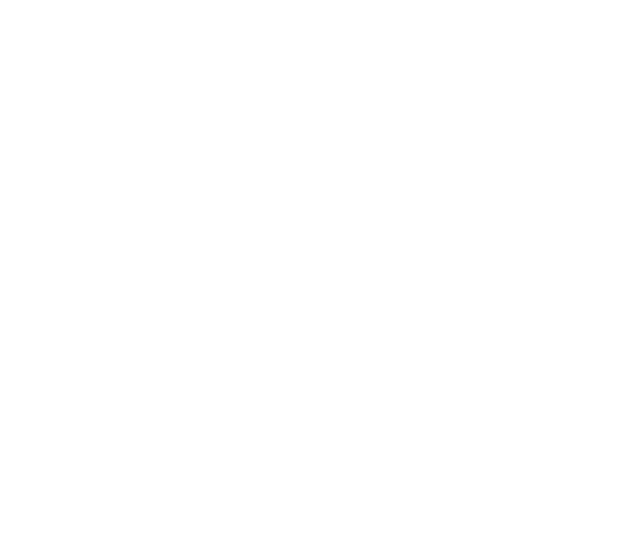
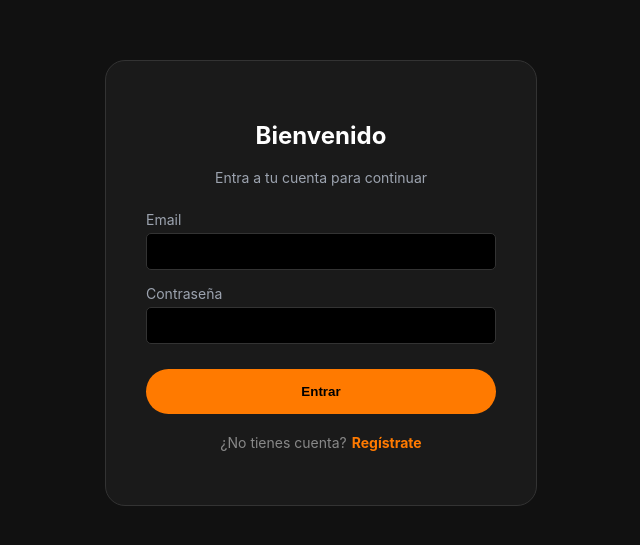
Before and after one commit to Victor261995/plataforma-Talentos, a React (Create React App) app: page /login in a window 1280 px wide. Before the commit this address had no page. Shown: the part 117-662 px from the top of the page, without its empty margins (319-959 px from the left). Built offline with nearby package versions, Linux system fonts and the light colour scheme.

Commit message:
feat: ui login y registro

```diff
--- a/src/Routes/Routes.jsx
+++ b/src/Routes/Routes.jsx
@@ -4,6 +4,7 @@
 import Artistas from "../pages/Artistas/Artistas";
 import Castings from "../pages/Castings/Castings";
 import Contacto from "../pages/Contact/Contacto";
+import Login from "../pages/Login/Login";
 import Registro from "../pages/Registro/Register";
 
 const AppRoutes = () => {
@@ -13,6 +14,7 @@
       <Route path="/artistas" element={<Artistas />} />
       <Route path="/castings" element={<Castings />} />
       <Route path="/contacto" element={<Contacto />} />
+      <Route path="/login" element={<Login />} />
       <Route path="/registro" element={<Registro />} />
     </Routes>
   );
--- /dev/null
+++ b/src/pages/Login/LoginStyles.js
@@ -0,0 +1,94 @@
+import { Link } from "react-router-dom";
+import styled from "styled-components";
+
+export const Container = styled.section`
+    width: 100%;
+    min-height: 100vh;
+    display: flex;
+    flex-direction: column;
+    justify-content: center;
+    align-items: center;
+    background-color: #111111;
+    color: white;
+`;
+
+export const FormWrapper = styled.div`
+    background-color: #1a1a1a;
+    padding: 40px;
+    border-radius: 20px;
+    border: 1px solid #333;
+`;
+
+export const Form = styled.form`
+    display: flex;
+    flex-direction: column;
+    width: 350px;
+
+    h2 {
+        margin-bottom: 5px;
+        text-align: center;
+    }
+
+    h3 {
+        font-size: 14px;
+        font-weight: normal;
+        color: #9ca3af;
+        margin-bottom: 25px;
+        text-align: center;
+    }
+`;
+
+export const Label = styled.label`
+    font-size: 14px;
+    margin-bottom: 5px;
+    color: #9ca3af;
+`;
+
+export const Input = styled.input`
+    margin-bottom: 15px;
+    padding: 10px;
+    background-color: #000;
+    border: 1px solid #333;
+    color: white;
+    border-radius: 5px;
+    outline: none;
+
+    &:focus {
+        border-color: #ff7a00;
+    }
+`;
+
+export const SubmitButton = styled.button`
+  padding: 15px;
+  cursor: pointer;
+  border-radius: 999px;
+  background-color: #ff7a00;
+  color: black;
+  border: none;
+  font-weight: bold;
+  margin-top: 10px;
+  transition: 0.3s;
+
+  &:hover {
+    background-color: #ff9500;
+  }
+`;
+
+export const RedirectText = styled.p`
+  display: flex;
+  justify-content: center;
+  gap: 5px;
+  font-size: 14px;
+  margin-top: 20px;
+  color: #888;
+`;
+
+export const StyledLink = styled(Link)`
+  color: #ff7a00;
+  text-decoration: none;
+  font-weight: bold;
+
+  &:hover {
+    text-decoration: underline;
+  }
+`;
--- a/src/pages/Login/login.jsx
+++ b/src/pages/Login/login.jsx
@@ -1,5 +1,46 @@
-const login = () => {
-  return <h1>Login</h1>;
-};
+import { useState } from "react";
+import { Container, FormWrapper, Form, Label, Input, SubmitButton, RedirectText, StyledLink } from "./LoginStyles";
 
-export default login;
+export function Login() {
+  const [formObject, setFormObject] = useState({
+    email: "",
+    password: ""
+  });
+
+  const changeHandler = (e) => {
+    const { name, value } = e.target;
+
+    setFormObject({ ...formObject, [name]: value});
+  };
+
+  const handleSubmit = (e) => {
+    e.preventDefault();
+    console.log("Datos listos para enviar:", formObject);
+  };
+
+  return (
+      <Container>
+        <FormWrapper>
+          <Form onSubmit={handleSubmit}>
+            <h2>Bienvenido</h2>
+            <h3>Entra a tu cuenta para continuar</h3>
+
+            <Label>Email</Label>
+            <Input name='email' type="email" onChange={changeHandler}/>
+
+            <Label>Contraseña</Label>
+            <Input name='password' type="password" onChange={changeHandler}/>
+
+            <SubmitButton type="submit">Entrar</SubmitButton>
+
+            <RedirectText>
+              ¿No tienes cuenta?
+              <StyledLink to="/registro">Regístrate</StyledLink>
+            </RedirectText>
+          </Form>
+        </FormWrapper>
+      </Container>
+  );
+}
+
+export default Login;
```
